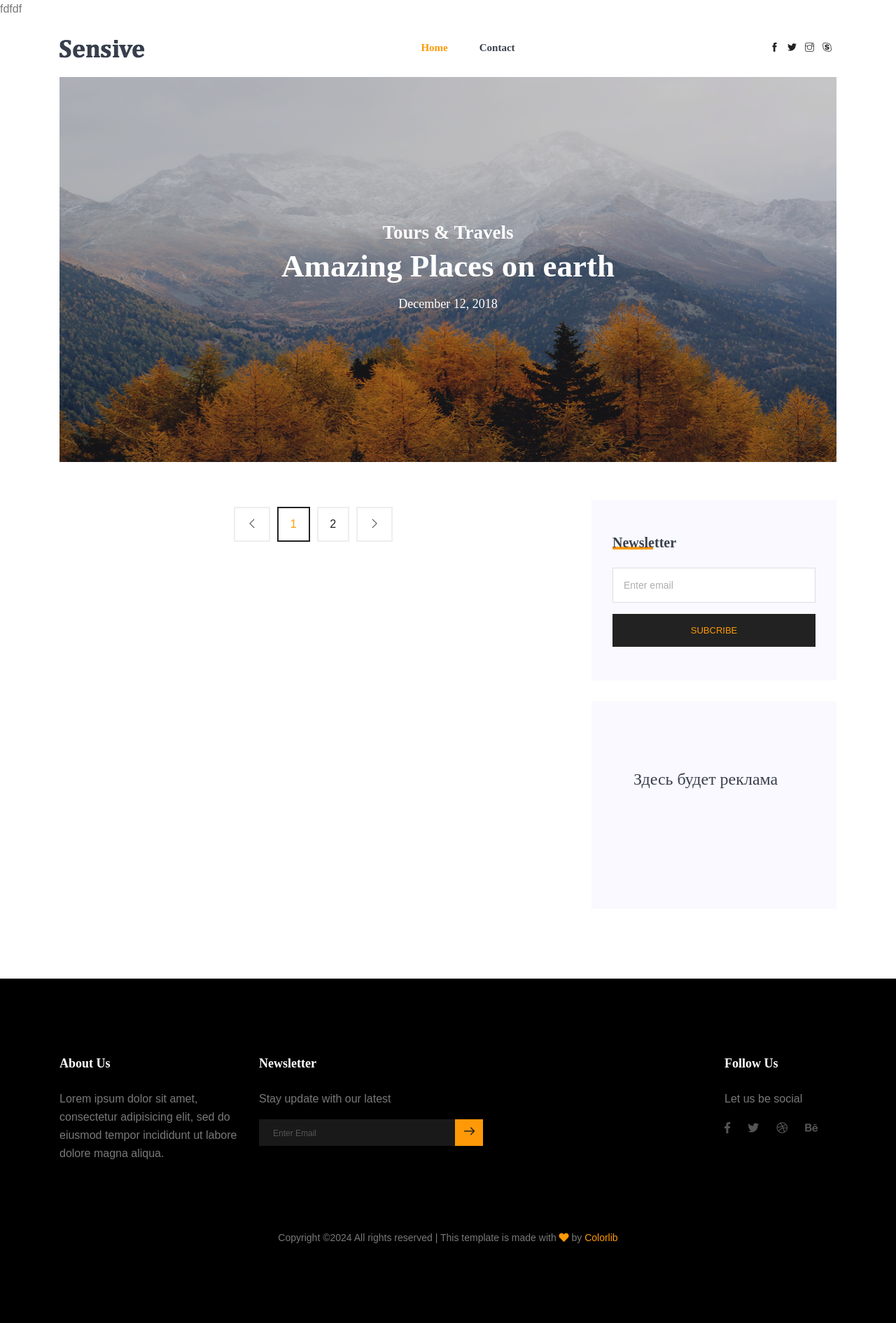
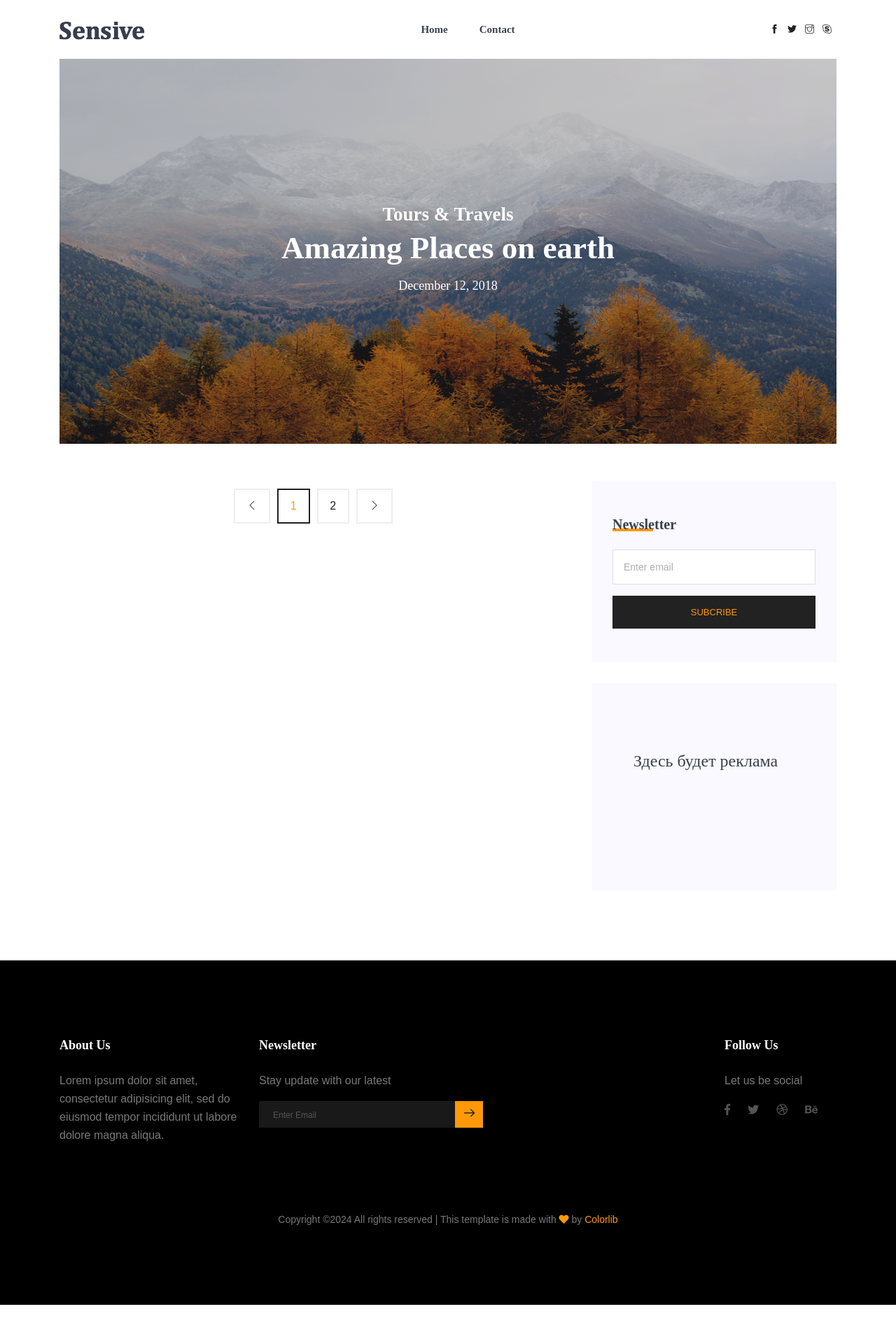
Before and after one commit to manilotw/pythonlayout2, a Django app: page / in a window 1280 px wide. Shown: the whole page at 70% size. After the commit the page ends 1864 px from the top, so only its background shows below. Run offline with Django 3.2, Linux system fonts and the light colour scheme; data that the repository does not hold is empty; parts of the project's set-up code (start-up, migrations or seed data) failed here and were passed over; some libraries are stand-ins or nearby versions.

Commit message:
Correct the color in the header

```diff
--- a/templates/base.html
+++ b/templates/base.html
@@ -10,7 +10,6 @@
     <link rel="stylesheet" href="{% static 'styles.min.css' %}">
   </head>
   <body>
-    fdfdf
     <!--================Header Menu Area =================-->
     <header class="header_area">
       <div class="main_menu">
@@ -26,7 +25,7 @@
             <!-- Collect the nav links, forms, and other content for toggling -->
             <div class="collapse navbar-collapse offset" id="navbarSupportedContent">
               <ul class="nav navbar-nav menu_nav justify-content-center">
-                <li class="nav-item active"><a class="nav-link" href="{% url 'index' %}">Home</a></li>
+                <li class="nav-item active"><a style="color:#3a414e;" class="nav-link" href="{% url 'index' %}">Home</a></li>
                 <li class="nav-item"><a class="nav-link" href="{% url 'contact' %}">Contact</a></li>
               </ul>
               <ul class="nav navbar-nav navbar-right navbar-social">
--- a/templates/contact.html
+++ b/templates/contact.html
@@ -13,7 +13,6 @@
   </head>
   <body>
     <!--================Header Menu Area =================-->
-    {% block content %}
     <header class="header_area">
       <div class="main_menu">
         <nav class="navbar navbar-expand-lg navbar-light">
@@ -43,7 +42,7 @@
       </div>
     </header>
     <!--================Header Menu Area =================-->
-
+    {% block content %}
     <!--================ Hero sm banner start =================-->
     <section class="mb-30px">
       <div class="container">
```
